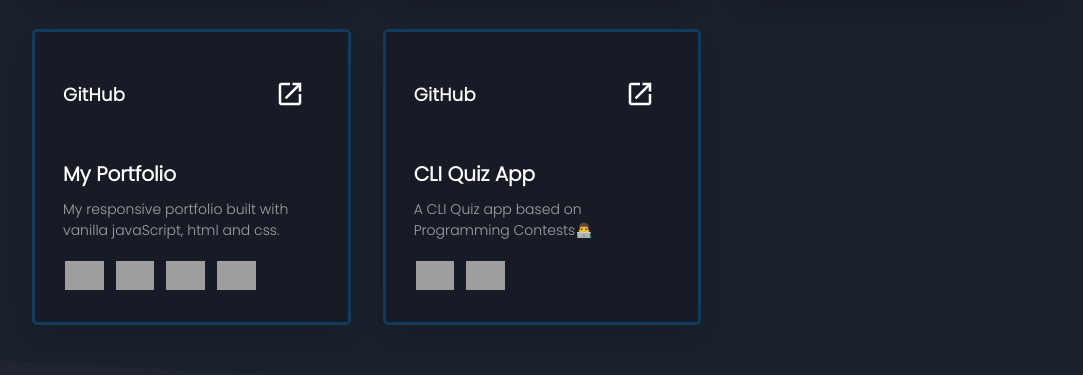
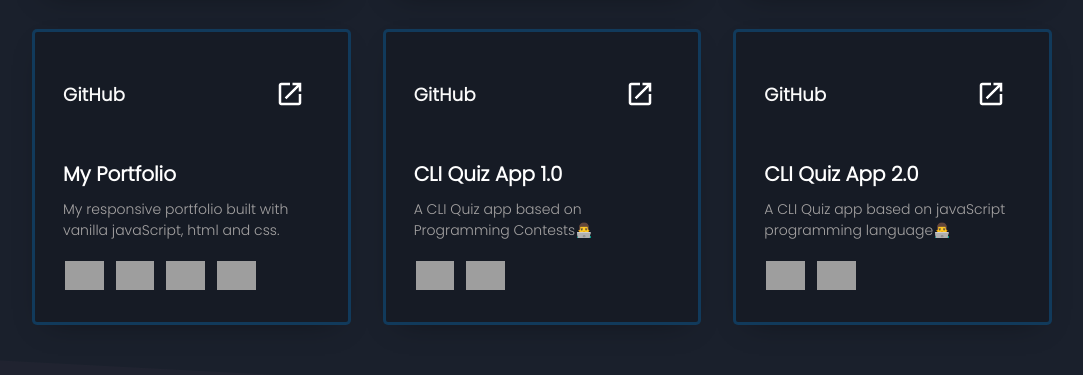
Before and after one commit to suryaraj1/My-Portfolio, a website: page index.html in a window 1280 px wide. Shown: the part 2625-3000 px from the top of the page, without its empty margins (98-1181 px from the left). Drawn offline with nearby package versions, Linux system fonts and the light colour scheme; grey boxes are pictures that could not be loaded.

Commit message:
Add CLI Quiz App

```diff
--- a/index.html
+++ b/index.html
@@ -411,11 +411,11 @@
                 <a class="tools-section-github" href="https://github.com/suryaraj1/CLI-Quiz-App-" target="_blank">
                   <p>GitHub</p>
                 </a>
-                <a href="https://suryaraj-bhaduri-1216.netlify.app/"  target="_blank"><img src="/assets/launch.svg" alt=""></a>
+                <a href="https://replit.com/@maxboom321/CP-Quiz#index.js"  target="_blank"><img src="/assets/launch.svg" alt=""></a>
               </div>
 
               <div class="project-intro">
-                <h3 class="project-title">CLI Quiz App</h3>
+                <h3 class="project-title">CLI Quiz App 1.0</h3>
                 <div class="project-description">
                   <p>
                     A CLI Quiz app based on Programming Contests👨‍💻
@@ -432,6 +432,36 @@
             </div>
           </div>
         </div>
+
+        <div class="project-wrapper">
+          <div class="project-item">
+            <div class="projects_img">
+              <div class="tools-section">
+                <a class="tools-section-github" href="https://github.com/suryaraj1/CLI-Quiz-App-" target="_blank">
+                  <p>GitHub</p>
+                </a>
+                <a href="https://replit.com/@maxboom321/QuizAppCLI"  target="_blank"><img src="/assets/launch.svg" alt=""></a>
+              </div>
+
+              <div class="project-intro">
+                <h3 class="project-title">CLI Quiz App 2.0</h3>
+                <div class="project-description">
+                  <p>
+                    A CLI Quiz app based on javaScript programming language👨‍💻
+                  </p>
+                </div>
+              </div>
+
+              <footer>
+                <ul class="tech-section">
+                  <li><img src="https://cdn.jsdelivr.net/gh/devicons/devicon/icons/javascript/javascript-original.svg"/></li>
+                  <li><img src="https://upload.wikimedia.org/wikipedia/commons/thumb/b/b2/Repl.it_logo.svg/1200px-Repl.it_logo.svg.png" /></li>
+                </ul>
+              </footer>
+            </div>
+          </div>
+        </div>
+
 
 
       </div>
```
